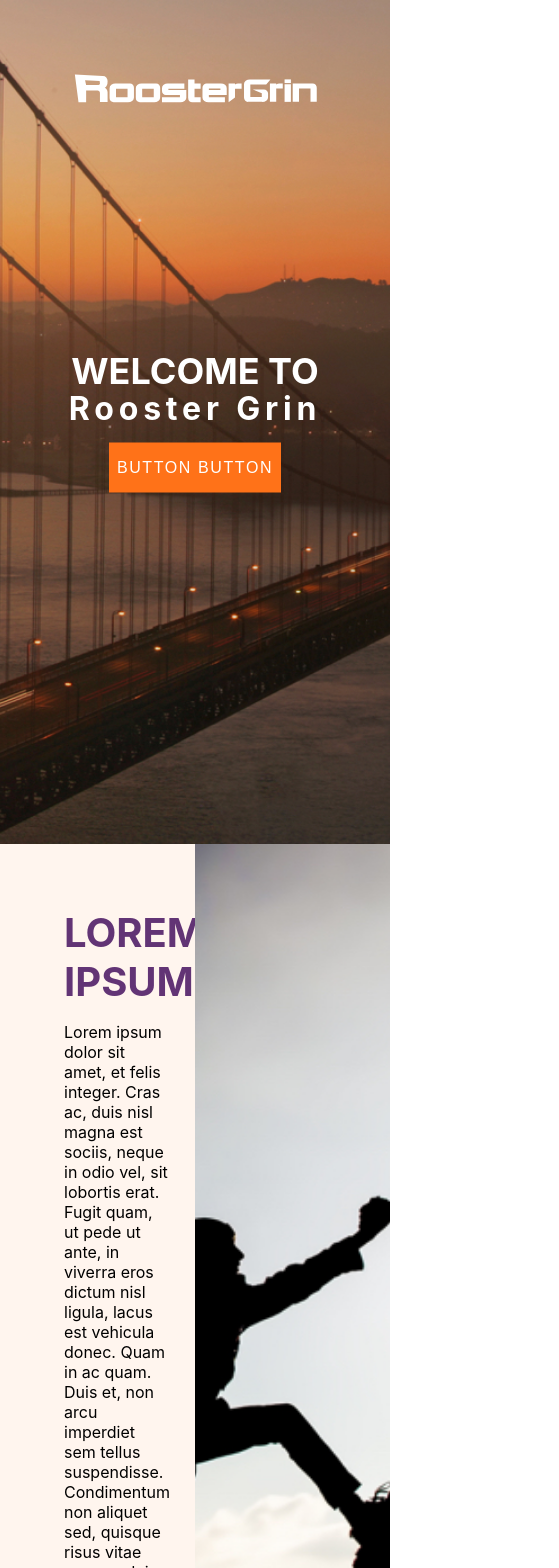
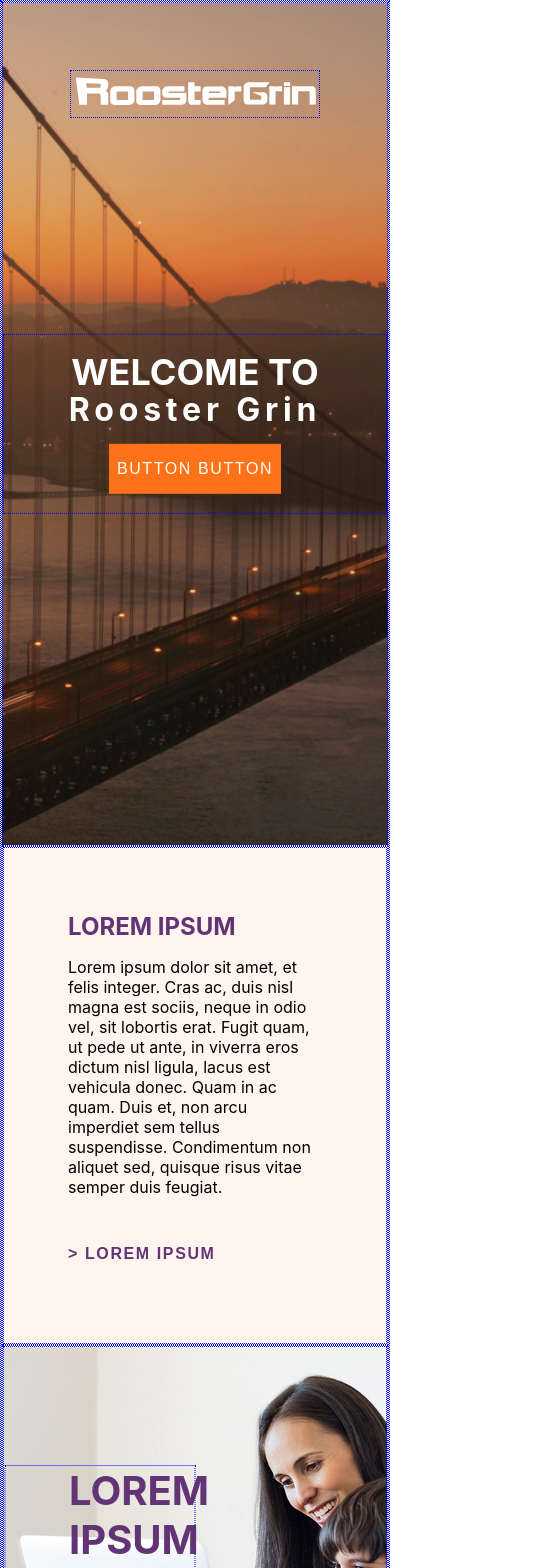
Before and after one commit to jacksonbeaman/roostergrin-test, a React (Create React App) app in the folder frontend/: page / in a window 390 px wide. Shown: the top 1568 px of the page, 559 px wide, since content can reach past the window. Built offline with nearby package versions, Linux system fonts and the light colour scheme.

Commit message:
SectionBisect image collapse, HomeIcons stack

```diff
--- a/frontend/src/components/HomeIcons/homeIcons.module.css
+++ b/frontend/src/components/HomeIcons/homeIcons.module.css
@@ -31,7 +31,6 @@
 }
 
 .topLeft {
-  display: inline-block;
   width: 50%;
   height: 50%;
   display: flex;
@@ -41,7 +40,6 @@
 }
 
 .topRight {
-  display: inline-block;
   width: 50%;
   height: 50%;
   display: flex;
@@ -51,7 +49,6 @@
 }
 
 .bottomLeft {
-  display: inline-block;
   width: 50%;
   height: 50%;
   display: flex;
@@ -61,7 +58,6 @@
 }
 
 .bottomRight {
-  display: inline-block;
   width: 50%;
   height: 50%;
   display: flex;
@@ -73,3 +69,18 @@
 h4 {
   text-transform: uppercase;
 }
+
+@media only screen and (max-width: 450px) {
+  .container {
+    position: absolute;
+    top: 50%;
+    left: 50%;
+    transform: translate(-50%, -50%);
+    max-width: 320px;
+    min-width: 300px;
+    max-height: 600px;
+    min-height: 500px;
+    width: 100%;
+    height: 100%;
+  }
+}
--- a/frontend/src/components/SectionBisect/sectionBisect.module.css
+++ b/frontend/src/components/SectionBisect/sectionBisect.module.css
@@ -7,6 +7,7 @@
   margin: 0 auto;
   width: 100%;
   max-width: 1100px;
+  min-height: 40vh;
 }
 
 .colLeft {
@@ -41,6 +42,7 @@
   border: none;
   text-transform: uppercase;
   font-weight: 600;
+  padding-left: 0;
 }
 
 .iconsCol {
@@ -48,3 +50,35 @@
   padding: 52px 34px;
   background-color: rgb(250, 250, 250);
 }
+
+@media only screen and (max-width: 768px) {
+  .container {
+    display: inline-block;
+  }
+  .image {
+    display: none;
+  }
+  .colLeft {
+    width: 100%;
+  }
+  .iconsCol {
+    display: inline-block;
+    width: 100%;
+  }
+}
+
+@media only screen and (max-width: 450px) {
+  .colLeft {
+    min-height: 55vh;
+  }
+
+  .iconsCol {
+    padding: 10px;
+    min-height: 80vh;
+    position: relative;
+  }
+
+  .colLeft h2 {
+    font-size: 1.5rem;
+  }
+}
--- a/frontend/src/index.css
+++ b/frontend/src/index.css
@@ -13,6 +13,7 @@ body {
 
 div {
   box-sizing: border-box;
+  border: 1px dotted blue;
 }
 
 h1,
```
